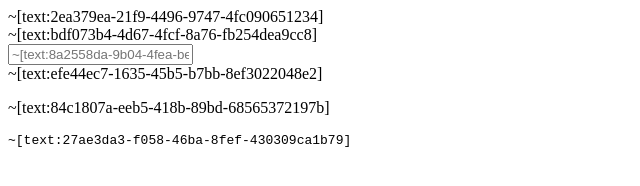
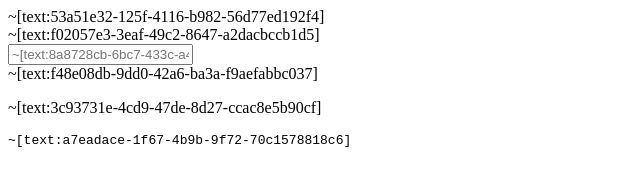
Before and after one commit to TESD-Tech/ps-i18n, a website: page original_files_backup/test.html in a window 1280 px wide. Shown: the whole page, without its empty margins (0-640 px from the left). Drawn offline with Linux system fonts and the light colour scheme.

Commit message:
Update translation keys in properties and HTML files for consistency

```diff
--- a/original_files_backup/test.html
+++ b/original_files_backup/test.html
@@ -1,11 +1,11 @@
 
       <html>
       <body>
-        <div>~[text:2ea379ea-21f9-4496-9747-4fc090651234]</div>
-        <div class="nested"><span>~[text:bdf073b4-4d67-4fcf-8a76-fb254dea9cc8]</span></div>
-        <input type="text" placeholder="~[text:8a2558da-9b04-4fea-be0d-e6bc043737a2]" />
-        <div>~[text:efe44ec7-1635-45b5-b7bb-8ef3022048e2]</div>
-        <p>~[text:84c1807a-eeb5-418b-89bd-68565372197b]</p>
-        <pre>~[text:27ae3da3-f058-46ba-8fef-430309ca1b79]</pre>
+        <div>~[text:53a51e32-125f-4116-b982-56d77ed192f4]</div>
+        <div class="nested"><span>~[text:f02057e3-3eaf-49c2-8647-a2dacbccb1d5]</span></div>
+        <input type="text" placeholder="~[text:8a8728cb-6bc7-433c-a448-d1937e31a735]" />
+        <div>~[text:f48e08db-9dd0-42a6-ba3a-f9aefabbc037]</div>
+        <p>~[text:3c93731e-4cd9-47de-8d27-ccac8e5b90cf]</p>
+        <pre>~[text:a7eadace-1f67-4b9b-9f72-70c1578818c6]</pre>
       </body>
       </html>
```
Also changed, not shown: src/test/test.html (+6 -6 lines), 1 other file.
